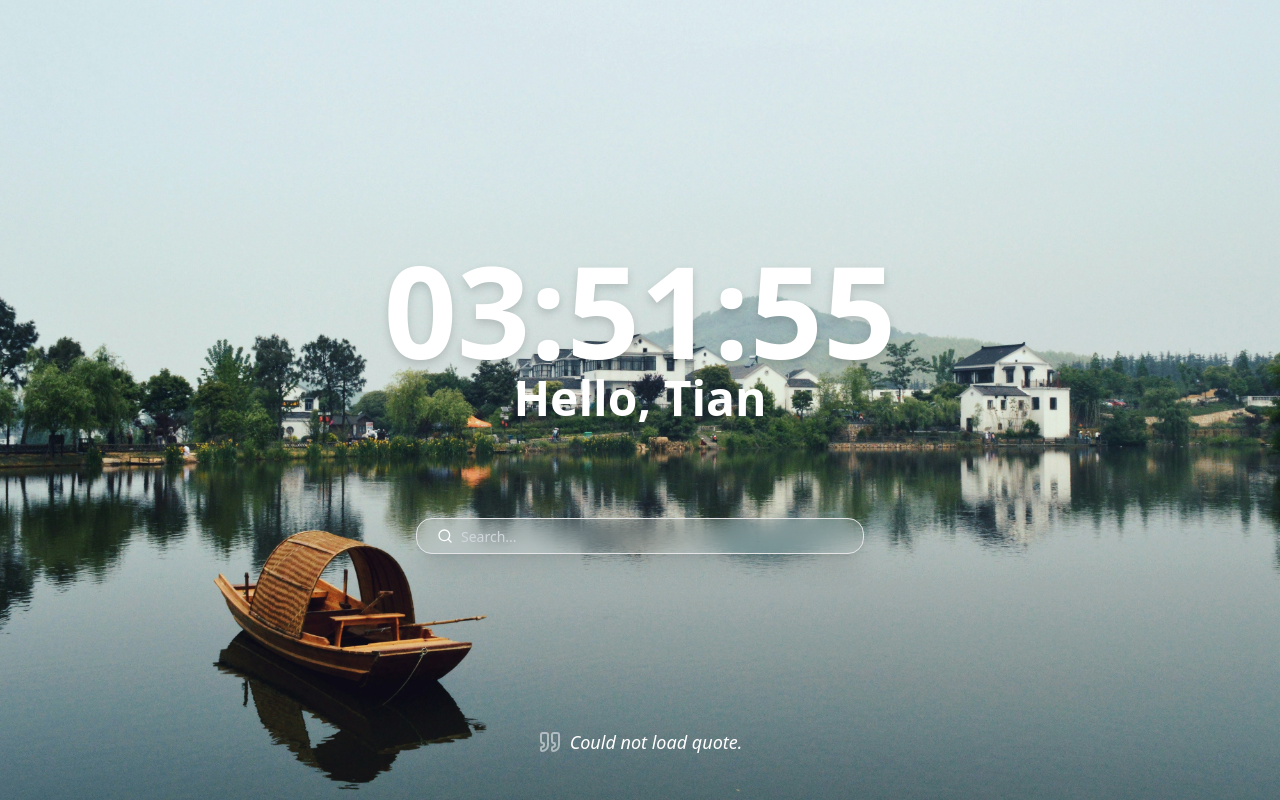
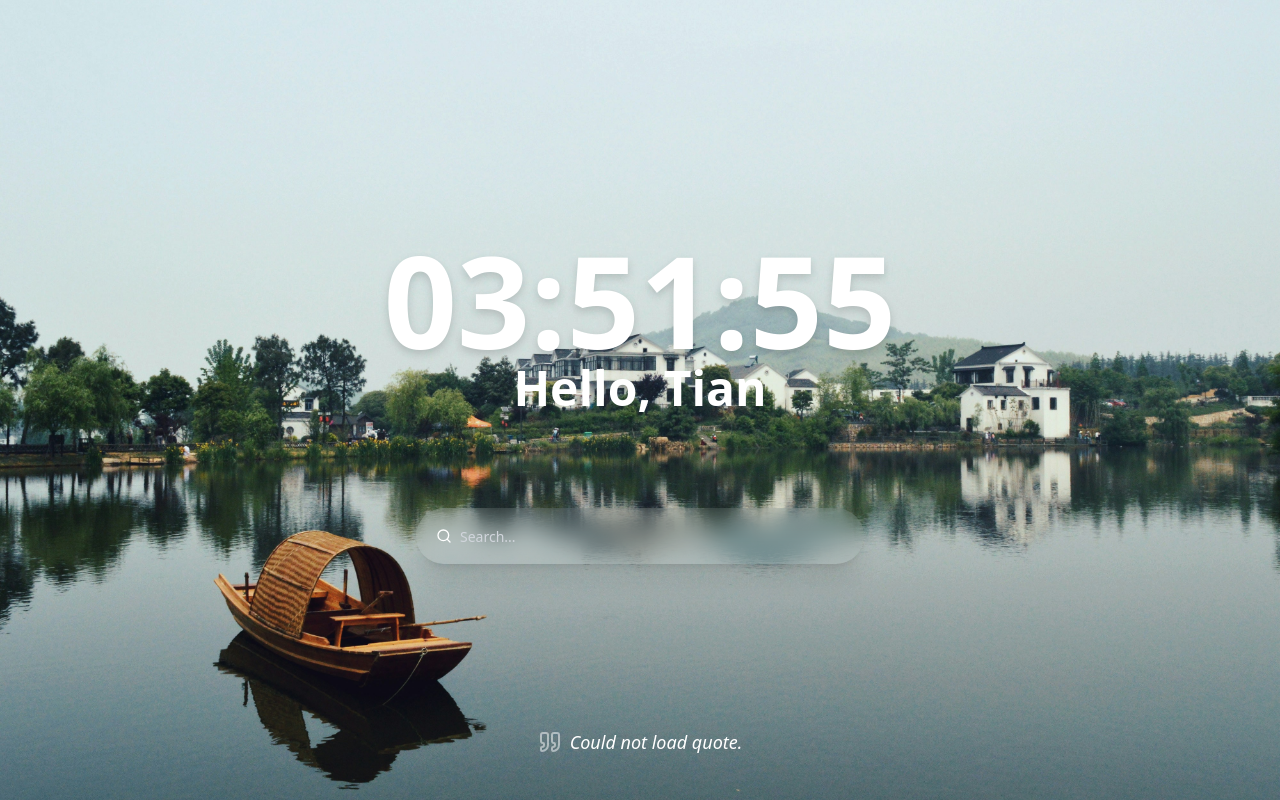
Before and after one commit to tianyu-00/froggy-tabs, a React app in the folder frontend/: page / in a window 1280 px wide. Built offline with nearby package versions, Linux system fonts and the light colour scheme; no server answers; the HTML template or start-up script is replaced by a standard one.

Commit message:
change input style

```diff
--- a/frontend/src/App.jsx
+++ b/frontend/src/App.jsx
@@ -44,11 +44,11 @@ function App() {
         <Time className="text-white drop-shadow-lg font-bold text-9xl" />
         <span className="text-white font-semibold text-5xl mb-24">Hello, {username}</span>
 
-        <InputGroup className="bg-white/10 backdrop-blur-md rounded-2xl shadow-xl p-2 transition-all duration-300 hover:bg-white/20 focus-within:bg-white/25 w-full max-w-md">
+        <InputGroup className="bg-white/5 backdrop-blur-md rounded-full shadow-xl p-2 transition-all duration-300 hover:bg-white/20 focus-within:bg-white/25 w-full max-w-md border-0 h-14">
           <InputGroupInput
             name="search"
             placeholder="Search..."
-            className="bg-transparent text-white placeholder-gray-300! focus:outline-none focus:ring-0"
+            className="text-white placeholder-gray-300!"
             onKeyDown={(e) => {
               if (e.key === "Enter") {
                 e.preventDefault();
```
